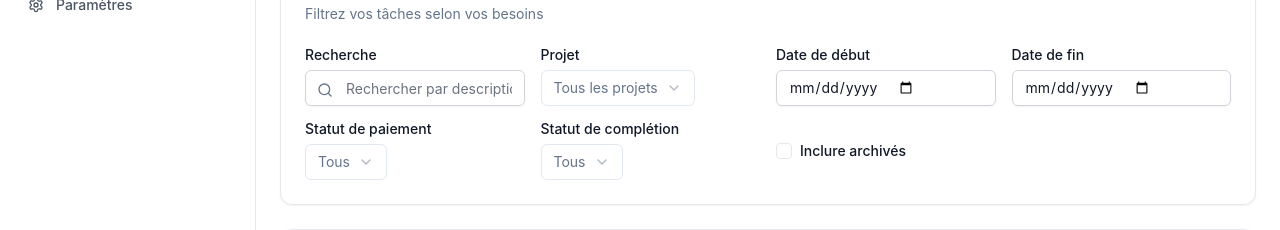
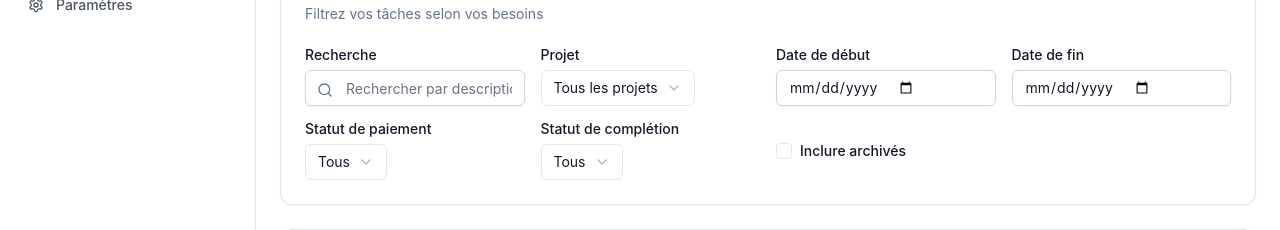
Before and after one commit to soufiyanbenallal/track-app, a React (Vite) app: page /reports in a window 1280 px wide. Shown: the part 223-453 px from the top of the page. Built offline with nearby package versions, Linux system fonts and the light colour scheme.

Commit message:
Update package dependencies to include autoprefixer and postcss, add postcss configuration file, and enhance Reports component filters for improved functionality and user experience.

```diff
--- a/package.json
+++ b/package.json
@@ -34,12 +34,14 @@
     "@typescript-eslint/eslint-plugin": "^6.14.0",
     "@typescript-eslint/parser": "^6.14.0",
     "@vitejs/plugin-react": "^4.2.1",
+    "autoprefixer": "^10.4.21",
     "concurrently": "^8.2.2",
     "electron": "^27.1.3",
     "electron-builder": "^24.6.4",
     "eslint": "^8.55.0",
     "eslint-plugin-react": "^7.33.2",
     "eslint-plugin-react-hooks": "^4.6.0",
+    "postcss": "^8.5.6",
     "prebuild-install": "^7.1.3",
     "tailwindcss": "3.4.0",
     "tailwindcss-animate": "^1.0.7",
--- /dev/null
+++ b/postcss.config.js
@@ -0,0 +1,6 @@
+module.exports = {
+  plugins: {
+    tailwindcss: {},
+    autoprefixer: {},
+  },
+}
--- a/src/main/preload.ts
+++ b/src/main/preload.ts
@@ -4,7 +4,7 @@ import { contextBridge, ipcRenderer } from 'electron';
 // the ipcRenderer without exposing the entire object
 contextBridge.exposeInMainWorld('electronAPI', {
   // Database operations
-  getTasks: () => ipcRenderer.invoke('db-get-tasks'),
+  getTasks: (filters?: any) => ipcRenderer.invoke('db-get-tasks', filters),
   createTask: (task: any) => ipcRenderer.invoke('db-create-task', task),
   updateTask: (task: any) => ipcRenderer.invoke('db-update-task', task),
   deleteTask: (id: string) => ipcRenderer.invoke('db-delete-task', id),
@@ -63,7 +63,7 @@ contextBridge.exposeInMainWorld('electronAPI', {
 declare global {
   interface Window {
     electronAPI: {
-      getTasks: () => Promise<any[]>;
+      getTasks: (filters?: any) => Promise<any[]>;
       createTask: (task: any) => Promise<any>;
       updateTask: (task: any) => Promise<any>;
       deleteTask: (id: string) => Promise<void>;
--- a/src/pages/Reports.tsx
+++ b/src/pages/Reports.tsx
@@ -302,12 +302,12 @@ const Reports: React.FC = () => {
 
                 <div className="space-y-2">
                   <Label htmlFor="project">Projet</Label>
-                  <Select value={filters.projectId} onValueChange={(value) => setFilters({ ...filters, projectId: value })}>
+                  <Select value={filters.projectId || "all"} onValueChange={(value) => setFilters({ ...filters, projectId: value === "all" ? "" : value })}>
                     <SelectTrigger>
                       <SelectValue placeholder="Tous les projets" />
                     </SelectTrigger>
                     <SelectContent>
-                      <SelectItem value="">Tous les projets</SelectItem>
+                      <SelectItem value="all">Tous les projets</SelectItem>
                       {projects.map(project => (
                         <SelectItem key={project.id} value={project.id}>{project.name}</SelectItem>
                       ))}
@@ -338,17 +338,17 @@ const Reports: React.FC = () => {
                 <div className="space-y-2">
                   <Label htmlFor="paymentStatus">Statut de paiement</Label>
                   <Select
-                    value={filters.isPaid === undefined ? '' : filters.isPaid.toString()}
+                    value={filters.isPaid === undefined ? 'all' : filters.isPaid.toString()}
                     onValueChange={(value) => setFilters({
                       ...filters,
-                      isPaid: value === '' ? undefined : value === 'true'
+                      isPaid: value === 'all' ? undefined : value === 'true'
                     })}
                   >
                     <SelectTrigger>
                       <SelectValue placeholder="Tous" />
                     </SelectTrigger>
                     <SelectContent>
-                      <SelectItem value="">Tous</SelectItem>
+                      <SelectItem value="all">Tous</SelectItem>
                       <SelectItem value="true">Payé</SelectItem>
                       <SelectItem value="false">Non payé</SelectItem>
                     </SelectContent>
@@ -358,17 +358,17 @@ const Reports: React.FC = () => {
                 <div className="space-y-2">
                   <Label htmlFor="completionStatus">Statut de complétion</Label>
                   <Select
-                    value={filters.isCompleted === undefined ? '' : filters.isCompleted.toString()}
+                    value={filters.isCompleted === undefined ? 'all' : filters.isCompleted.toString()}
                     onValueChange={(value) => setFilters({
                       ...filters,
-                      isCompleted: value === '' ? undefined : value === 'true'
+                      isCompleted: value === 'all' ? undefined : value === 'true'
                     })}
                   >
                     <SelectTrigger>
                       <SelectValue placeholder="Tous" />
                     </SelectTrigger>
                     <SelectContent>
-                      <SelectItem value="">Tous</SelectItem>
+                      <SelectItem value="all">Tous</SelectItem>
                       <SelectItem value="true">Terminé</SelectItem>
                       <SelectItem value="false">En cours</SelectItem>
                     </SelectContent>
```
Also changed, not shown: 1 other file (tests, documents, lock files or other folders).
